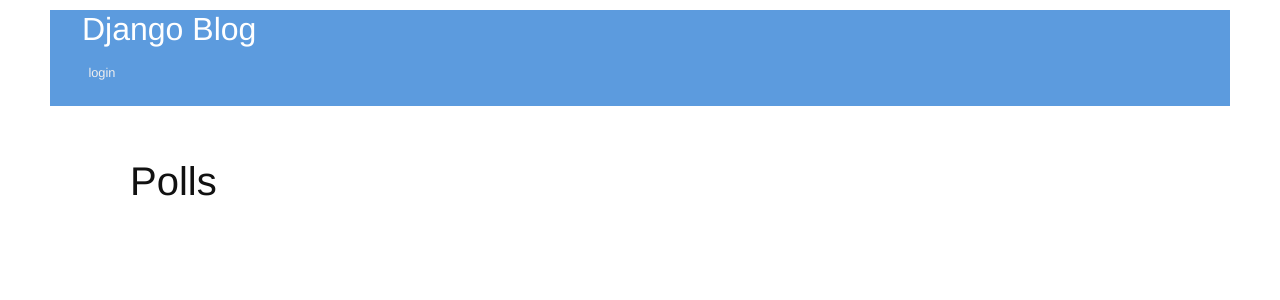
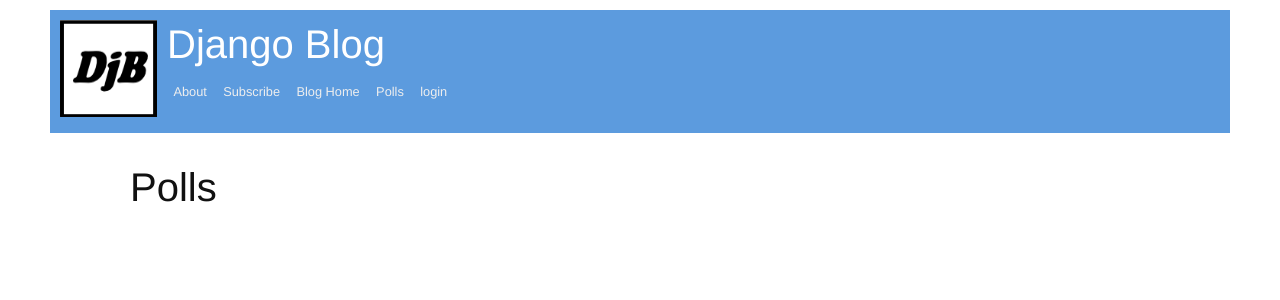
Before and after one commit to ELHoyle/Django_Blog, a Django app: page /polling/ in a window 1280 px wide. Shown: the top 300 px of the page. Run offline with Django 3.2, Linux system fonts and the light colour scheme; data that the repository does not hold is empty.

Commit message:
updates to style and presentation added. Additional links in nav bar included for future About and subsribe features

```diff
--- a/blogging/static/django_blog.css
+++ b/blogging/static/django_blog.css
@@ -8,13 +8,17 @@ body {
 #container {
     margin: 20px 50px 20px;
     padding:20px;
-    margin-top: 20px;
+    margin-top: 0px;
 }
 #header {
     background-color: rgb(92, 155, 222);
-    border-bottom: 1px solid rgb(255, 255, 255);
-    margin:0;
-    padding:0;
+    border-bottom: 0px solid rgb(255, 255, 255);
+    margin:0px;
+    padding:10px;
+}
+.logo {
+    float: left;
+    margin-right: 10px;
 }
 #control-bar {
     margin: 0em 0em 1em;
@@ -23,7 +27,7 @@ body {
     text-align: left;
     color: rgb(255, 255, 255);
     font-size: 80%;
-    padding-bottom: 0.4em;
+    padding-bottom: 0.2em;
 }
 #control-bar li {
     display: inline-flex;
@@ -34,7 +38,7 @@ body {
     text-decoration: none;
 }
 #control-bar li a:hover {
-    color: #cce;
+    color: rgb(31, 31, 37);
 }
 #content {
     margin: 10px;
--- a/blogging/templates/blogging/detail.html
+++ b/blogging/templates/blogging/detail.html
@@ -1,4 +1,4 @@
-{% extends 'base.html' %}
+{% extends "base.html" %}
 
 {% block content %}
 <a class="backlink" href ="/">Home</a>
--- a/mysite/templates/base.html
+++ b/mysite/templates/base.html
@@ -2,7 +2,7 @@
 <!DOCTYPE html>
 <html>
     <head>
-        <link rel="shortcut icon" href="{% static 'favicon.png' %}"/>
+        <link rel="shortcut icon" href="{% static 'favicon3.png' %}"/>
         <!-- Required meta tags -->
         <meta charset="utf-8">
         <meta name="viewport" content="width=device-width, initial-scale=1">
@@ -19,11 +19,18 @@
     </head>
     <body>
         <div id="header">  {# header begins here #}
+        <img src="{% static 'favicon3.png' %}" alt="logo" class = "logo", width="97", height="97">
             <ul id="control-bar">
-            <h2>Django Blog</h2>
+            <h1>Django Blog</h1>
+                <li><a href="#">About</a></li>
+                <li><a href="#">Subscribe</a></li>
+                <li><a href="{% url 'blog_index' %}">Blog Home</a></li>
+                <li><a href="{% url 'poll_index' %}">Polls</a></li>
             {% if user.is_authenticated %}
-            {% if user.is_staff %}<li><a href="{% url 'admin:index' %}">admin</a></li>{% endif %}
-              <li><a href="{% url 'logout' %}">logout</a></li>
+                <li><a href="{% url 'logout' %}">Logout</a></li>
+            {% if user.is_staff %}
+                <li><a href="{% url 'admin:index' %}">Admin</a></li>{% endif %}
+
             {% else %}
               <li><a href="{% url 'login' %}">login</a></li>
             {% endif %}
@@ -34,7 +41,7 @@
             <div id="content">
                 {% block content %}
                 [content will go here]
-                {% endblock %}
+                {% endblock content %}
             </div>
         </div>
 
--- a/polling/views.py
+++ b/polling/views.py
@@ -13,6 +13,7 @@ from django.views.generic.detail import DetailView
 class PollListView(ListView):
     model = Poll
     template_name ='polling/list.html'
+
 
 # def detail_view(request, poll_id):
 #     try:
```
Also changed, not shown: blogging/static/favicon.png (added), blogging/static/favicon2.png (added), blogging/static/favicon3.png (added).
